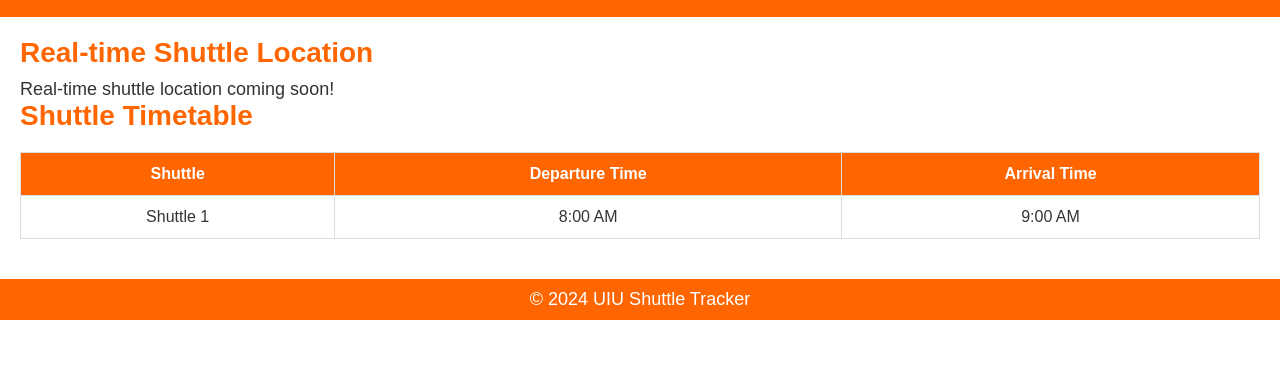
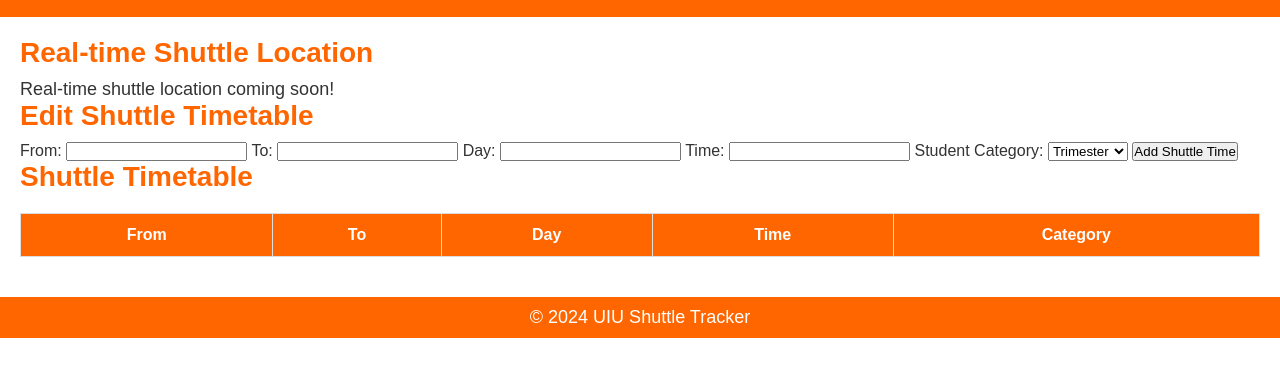
Before and after one commit to yeahyeahassan/UIU_Realtime_Shuttle_Services, a plain HTML site: page index.html in a window 1280 px wide. Shown: the part 96-472 px from the top of the page. Drawn offline with Linux system fonts and the light colour scheme.

Commit message:
Update index.html

```diff
--- a/index.html
+++ b/index.html
@@ -20,19 +20,49 @@
             </div>
         </section>
 
+        <!-- Shuttle Timetable Input Form -->
+        <section id="input-schedule">
+            <h2>Edit Shuttle Timetable</h2>
+            <form id="shuttleForm">
+                <label for="from">From:</label>
+                <input type="text" id="from" name="from" required>
+
+                <label for="to">To:</label>
+                <input type="text" id="to" name="to" required>
+
+                <label for="day">Day:</label>
+                <input type="text" id="day" name="day" required>
+
+                <label for="time">Time:</label>
+                <input type="text" id="time" name="time" required>
+
+                <label for="category">Student Category:</label>
+                <select id="category" name="category">
+                    <option value="Trimester">Trimester</option>
+                    <option value="Semester">Semester</option>
+                    <option value="Masters">Masters</option>
+                </select>
+
+                <button type="submit">Add Shuttle Time</button>
+            </form>
+        </section>
+
+        <!-- Shuttle Timetable Display -->
         <section id="timetable">
             <h2>Shuttle Timetable</h2>
             <table>
-                <tr>
-                    <th>Shuttle</th>
-                    <th>Departure Time</th>
-                    <th>Arrival Time</th>
-                </tr>
-                <tr>
-                    <td>Shuttle 1</td>
-                    <td>8:00 AM</td>
-                    <td>9:00 AM</td>
-                </tr>
+                <thead>
+                    <tr>
+                        <th>From</th>
+                        <th>To</th>
+                        <th>Day</th>
+                        <th>Time</th>
+                        <th>Category</th>
+                    </tr>
+                </thead>
+                <tbody id="shuttleTableBody">
+                    <!-- Schedule rows will be dynamically added here -->
+                </tbody>
             </table>
         </section>
     </main>
```
